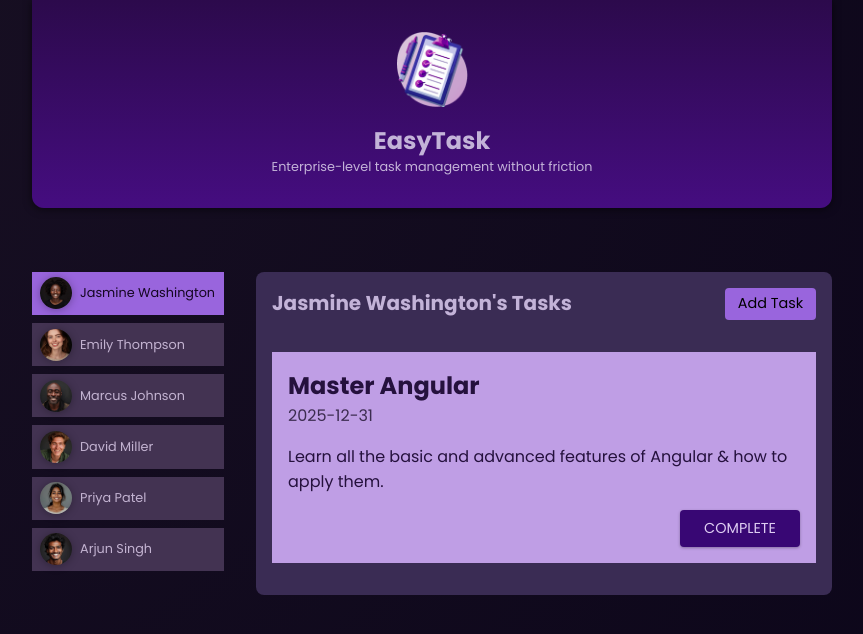
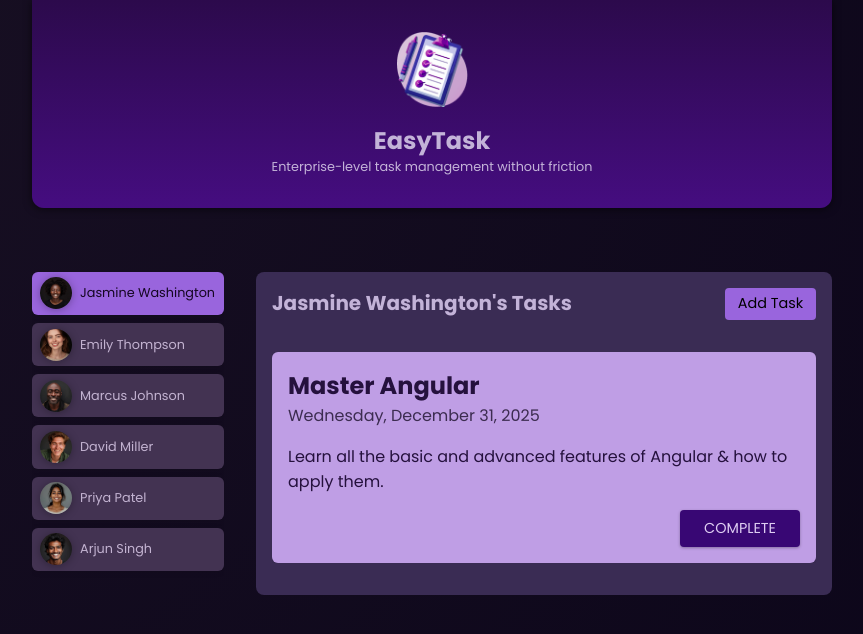
Before and after one commit to shoaibalirts/Angular-Essentials, an Angular app: page / in a window 1280 px wide. Both pictures are taken after a click on the button "Jasmine Washington". Shown: the top 634 px of the page, without its empty margins (208-1071 px from the left). Built offline with nearby package versions, Linux system fonts and the light colour scheme.

Commit message:
used date pipe to tranform the date into another shape i.e. fullDate

```diff
--- a/src/app/shared/card/card.component.html
+++ b/src/app/shared/card/card.component.html
@@ -1 +1,3 @@
-<div></div>
+<div>
+  <ng-content />
+</div>
--- a/src/app/tasks/task/task.component.html
+++ b/src/app/tasks/task/task.component.html
@@ -1,8 +1,10 @@
+<app-card>
   <article>
     <h2>{{ task.title }}</h2>
-  <time>{{ task.dueDate }}</time>
+    <time>{{ task.dueDate | date : "fullDate" }}</time>
     <p>{{ task.summary }}</p>
     <p class="actions">
       <button (click)="onCompleteTask()">COMPLETE</button>
     </p>
   </article>
+</app-card>
--- a/src/app/tasks/task/task.component.ts
+++ b/src/app/tasks/task/task.component.ts
@@ -1,9 +1,11 @@
 import { Component, Input, Output, EventEmitter } from '@angular/core';
 import { type ParentTask } from './task.model';
+import { CardComponent } from '../../shared/card/card.component';
+import { DatePipe } from '@angular/common';
 @Component({
   selector: 'app-task',
   standalone: true,
-  imports: [],
+  imports: [CardComponent, DatePipe],
   templateUrl: './task.component.html',
   styleUrl: './task.component.css',
 })
--- a/src/app/user/user.component.html
+++ b/src/app/user/user.component.html
@@ -1,6 +1,6 @@
-<div>
+<app-card>
   <button [class.active]="selected" (click)="onSelectUser()">
     <img [src]="imagePath" [alt]="user.name" />
     <span>{{ user.name }}</span>
   </button>
-</div>
+</app-card>
--- a/src/app/user/user.component.ts
+++ b/src/app/user/user.component.ts
@@ -1,10 +1,11 @@
 import { Component, EventEmitter, Input, Output } from '@angular/core';
 import { type User } from './user.model';
+import { CardComponent } from '../shared/card/card.component';
 
 @Component({
   selector: 'app-user',
   standalone: true,
-  imports: [],
+  imports: [CardComponent],
   templateUrl: './user.component.html',
   styleUrl: './user.component.css',
 })
```
Lines whose indentation alone changed are shown as unchanged.
